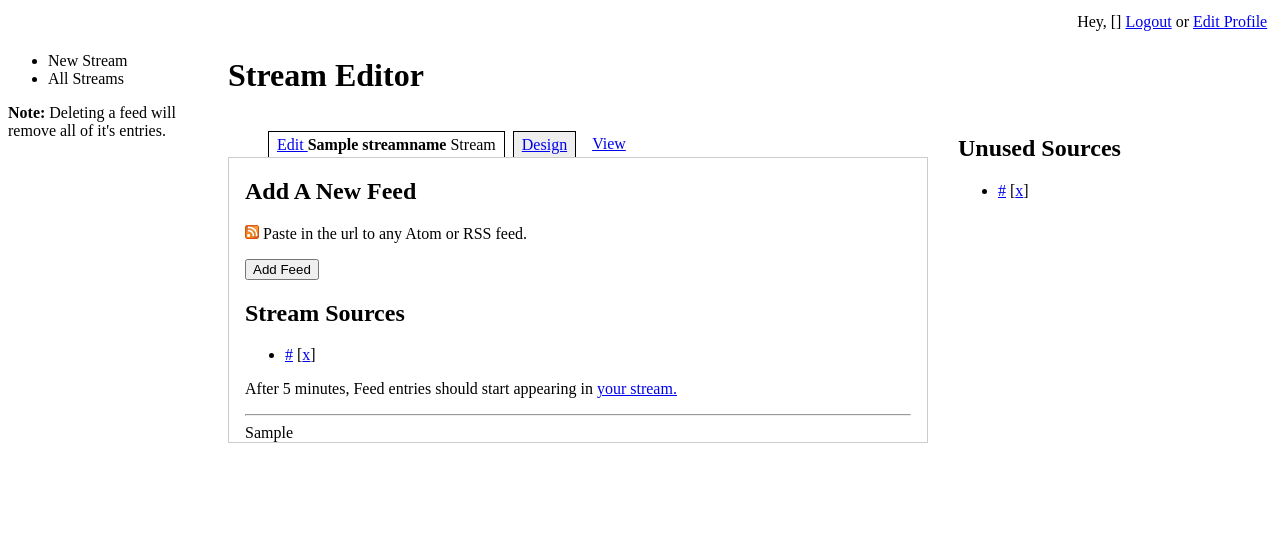
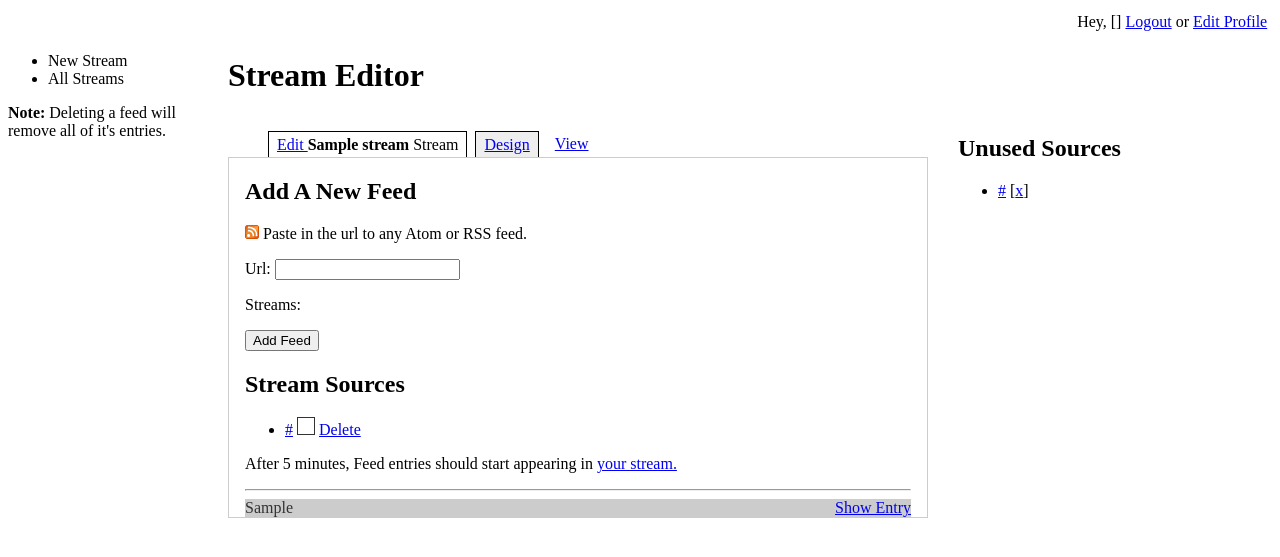
Before and after one commit to ozten/sudosocial, a Django app: template streamManager/templates/stream_editor.html in a window 1280 px wide. Shown: the top 557 px of the page. Run offline with Django 3.2, Linux system fonts and the light colour scheme; the template is opened without the code that fills it: most values are stand-ins (such as "Sample title", 1, 10 or a date in 2020).

Commit message:
Added Stream level config. Style to show hide entries

```diff
--- a/static/css/editor-stylo.css
+++ b/static/css/editor-stylo.css
@@ -53,3 +53,20 @@ br { clear: both; }
 .display_entry {
     float: right;
 }
+
+.feed-entries-visible-default {
+    width: 16px;
+    height: 16px;
+    border: 1px solid #333;
+    display: inline-table;
+}
+feed-entries-visible-default.hidden {
+    background-color: #666;
+}
+feed-entries-visible-default.shown {
+    background-color: #CCC;
+}
+div.entry-hidden {
+    background-color: #CCC;
+    color: #333;
+}
--- a/static/js/stream_editor.js
+++ b/static/js/stream_editor.js
@@ -19,7 +19,7 @@ $('#add-url-form').submit(function(){
     };
     $('input').attr('disabled', 'disabled');
     //$('#add-url-form').serialize()
-    $.ajax({url: '/manage/urls/' + $('#auth-username').text(), type: 'POST', data: {url: $('input[name=url]').val()}, success: successFn, complete: completeFn, dataType:'json'});
+    $.ajax({url: '/manage/urls/' + $('#auth-username').text(), type: 'POST', data: {url: $('input[name=url]').val(), streams:[$('input[name=streams]').val()]}, success: successFn, complete: completeFn, dataType:'json'});
 
     return false;
     });
@@ -74,9 +74,12 @@ $(document).ready(function(){
         var entryIsVisible = $(this).hasClass('entry-visible');
         if (entryIsVisible) {
             changeVisibility($(this), false, 'entry-visible', 'entry-hidden', 'Show Entry');
+            $(this).parent().addClass('entry-hidden');
         } else {
             changeVisibility($(this), true, 'entry-hidden', 'entry-visible', 'Hide Entry');
+            $(this).parent().removeClass('entry-hidden');
         }
         return false;
     });
+    $('a.display_entry.entry-hidden').parent().addClass('entry-hidden');
 });
--- a/streamManager/templates/all_streams.html
+++ b/streamManager/templates/all_streams.html
@@ -35,7 +35,7 @@
     <h2>Unused Sources</h2>
 
     <ul id="user_feeds">
-    {% for feed in unusedFeeds %}
+    {% for feed in unused_feeds %}
         <li><a href="{{ feed.url }}" class="feed-source"> {{ feed.url }}</a> [<a href="{{ feed.pk }}" class="feed-delete">x</a>]</li>
     {% empty %}
         <li>All of your Sources are used in this &quot;{{streamname}}&quot; stream.</li>
--- a/streamManager/templates/stream_editor.html
+++ b/streamManager/templates/stream_editor.html
@@ -13,38 +13,54 @@
 <h1>Stream Editor</h1>
 <div id="stream-editor-panel">
     <ul class="tabs">
-        <li id="edit-stream" class="tab editor"><a href="#">Edit </a><strong>{{streamname}}</strong> Stream</li>
+        <li id="edit-stream" class="tab editor"><a href="#">Edit </a><strong>{{stream.name}}</strong> Stream</li>
         <li id="design-stream" class="tab design active-tab"><a href="#">Design</a></li>
-        <li><a id="preview" href="/u/{{username}}/s/{{streamname}}" target="_new" title="View your currenly published Stream in a new window">View</a></li>
+        <li><a id="preview" href="/u/{{username}}/s/{{stream.name}}" target="_new" title="View your currenly published Stream in a new window">View</a></li>
     </ul>
     <div id="edit-stream-panel" class="panel">
 <h2 class="new-feed">Add A New Feed</h2>
 <p><img src="/static/img/feed-icon-14x14.png" width="14" height="14" alt="Feed Icon" /> Paste in the url to any Atom or RSS feed.</p>
+
 <form id="add-url-form" action="/manage/urls/{{request.user.username}}" method="post">
-    {{ form.as_p }}
-    <input type="submit" value="Add Feed" />
+<p><label for="id_url">Url:</label> <input id="id_url" type="text" name="url" maxlength="2048" /></p>
+<p><label for="id_streams">Streams:</label>
+    <input type="hidden" name="streams" id="id_streams" value="home" /></p>
+<input type="submit" value="Add Feed" />
 </form>
 
-{% for stream in streams %}
+
+
     <h2>Stream Sources</h2>
     <ul id="user_streams">
         {%  for feed in feeds %}
-            <li><a href="{{ feed.url }}" class="stream-feed-source"> {{ feed.url }}</a> [<a href="{{ feed.pk }}" class="feed-delete" title="Delete this feed.">x</a>]</li>
+            <li>
+                <a href="{{ feed.url }}" class="stream-feed-source"> {{ feed.url }}</a>
+                <div class="feed-entries-visible-default {% if feed.entries_visible_default %}.shown{% else %}.hidden{% endif %}"
+                     title="New Items are {% if feed.entries_visible_default %} shown automatically {% else %} hidden until shown individually {% endif %}">
+                </div>
+                <!--a href="../url/{{username}}/{{feed.pk}}">Edit</a -->
+                <a href="{{ feed.pk }}" class="feed-delete" title="Delete this feed.">Delete</a>
+            </li>
         {% empty %}
             <li id="no-stream-feed-blurb"><a href="#" class="stream-feed-source"></a><a href="{{ feed.pk }}" class="feed-delete" title="Delete this feed."></a>You have no stream sources, add a new feed.</li>
         {%  endfor %}
-        <li id="base-stream-feed-link" style="display:none"><a href="{{ feed.url }}" class="stream-feed-source">sample</a> [<a href="#" class="feed-delete" title="Delete this feed.">x</a>]</li>
+
+        <li id="base-stream-feed-link" style="display:none"><a href="{{ feed.url }}" class="stream-feed-source">sample</a>
+            <div class="feed-entries-visible-default shown" title="New Items are shown automatically"></div>
+            [<a href="#" class="feed-delete" title="Delete this feed.">x</a>]</li>
     </ul>
-    <p>After 5 minutes, Feed entries should start appearing in <a href="/u/{{username}}/s/{{streamname}}" target="_new" title="View your currenly published Stream in a new window">your stream.</a></p>
-{% endfor %}
+    <p>After 5 minutes, Feed entries should start appearing in <a href="/u/{{username}}/s/{{stream.name}}" target="_new" title="View your currenly published Stream in a new window">your stream.</a></p>
+
+
+
+
         <div id="stream-preview">
             <hr />
-            {% for entry, entryHtml in entryPair %}
-                {% if stream_editor_mode %}
-            <a class="display_entry {% if entry.visible %}entry-visible{% else %}entry-hidden{% endif %}" href="/manage/entry/{{ entry.guid|urlencode }}">{% if entry.visible %}Hide Entry{% else %} Show Entry {% endif %}</a>
-
-            {% endif %}
-                <div class='feed-entry'>{{ entryHtml }}</div><!-- was entry.content -->
+            {% for entry, entry_html in entry_pair %}
+                <div class='feed-entry'>
+                    <a class="display_entry {% if entry.visible %}entry-visible{% else %}entry-hidden{% endif %}" href="/manage/entry/{{ entry.guid|urlencode }}">{% if entry.visible %}Hide Entry{% else %} Show Entry {% endif %}</a>
+                    {{ entry_html }}
+                </div>
             {% empty %}
                 <div class='default'>Bummer, No Entries
             {% endfor %}
@@ -87,10 +103,10 @@
     <h2>Unused Sources</h2>
 
     <ul id="user_other_feeds">
-    {% for feed in unusedFeeds %}
+    {% for feed in unused_feeds %}
         <li><a href="{{ feed.url }}" class="other-feed-source"> {{ feed.url }}</a> [<a href="{{ feed.pk }}" class="feed-delete">x</a>]</li>
     {% empty %}
-        <li>All of your Sources are used in this &quot;{{streamname}}&quot; stream.</li>
+        <li>All of your Sources are used in this &quot;{{stream.name}}&quot; stream.</li>
     {% endfor %}
     </ul>
 </div><!-- /other-sources-panel -->
```
Also changed, not shown: lifestream/models.py (+9 -1 lines), streamManager/views.py (+35 -27 lines), templates/generic/entry.html (+10 -7 lines).
